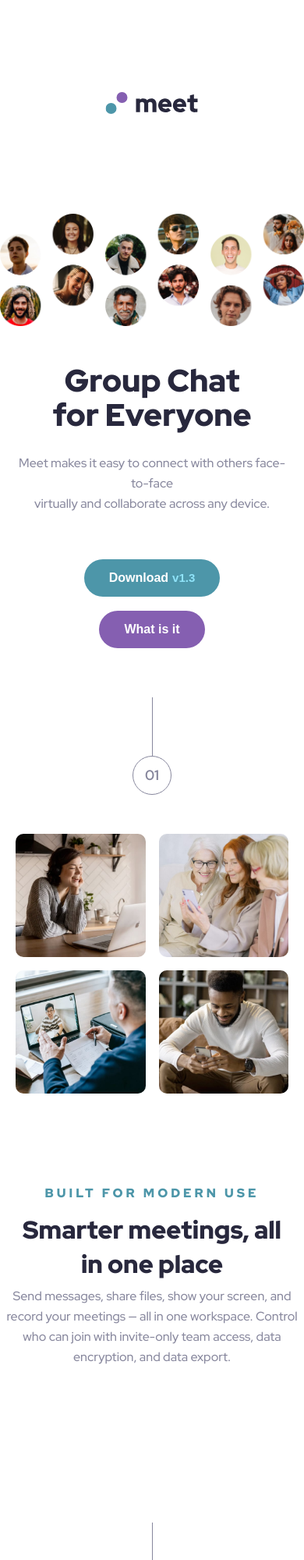
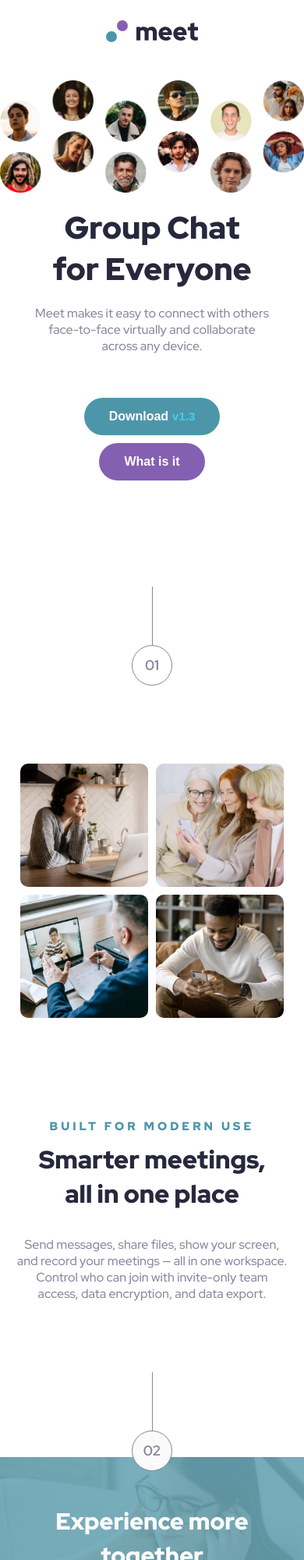
Before and after one commit to DNyamaah/Meet_Landing_Page, a plain HTML site: page meet-landing-page/starter-code/index.html in a window 390 px wide. Shown: the top 2000 px of the page at 78% size. Drawn offline with Linux system fonts and the light colour scheme.

Commit message:
update
Code has been updated to make landing page more responsive

```diff
--- a/meet-landing-page/starter-code/index.html
+++ b/meet-landing-page/starter-code/index.html
@@ -27,7 +27,7 @@
       <div class="container">
         <div class="midinfo">
           <h1>Group Chat<br>for Everyone</h1>
-          <p>Meet makes it easy to connect with others face-to-face<br>virtually and collaborate across any device.</p>
+          <p>Meet makes it easy to connect with others face-to-face virtually and collaborate across any device.</p>
         </div>
         <div class="buttons">
           <button class="down">Download<span>v1.3</span></button>
@@ -58,7 +58,7 @@
 
 <div class="lowertext">
   <span>Built for modern use</span>
-  <h1>Smarter meetings, all<br>in one place</h1>
+  <h1>Smarter meetings, all in one place</h1>
   <p>Send messages, share files, show your screen, and record your meetings — all in one workspace. Control who can join with invite-only team access, data encryption, and data export.</p>
 </div>
 
@@ -72,8 +72,8 @@
 
 <footer class="footer">
   <div class="foottext">
-    <h1>Experience more<br>together</h1>
-    <p>Stay connected with reliable HD meetings<br>and unlimited one-on-one and group video sessions.</p>
+    <h1>Experience more together</h1>
+    <p>Stay connected with reliable HD meetings and unlimited one-on-one and group video sessions.</p>
     <div class="fbutton">
       <a href="#" class="downloadf">Download <span>v1.3</span></a>
     </div>
--- a/meet-landing-page/starter-code/style.css
+++ b/meet-landing-page/starter-code/style.css
@@ -1,13 +1,9 @@
-*,
-*::after,
-*::before {
-  box-sizing: border-box;
 
-}
 
 
 body {
   margin: 0%;
+
 }
 
 .container {
@@ -19,7 +15,7 @@ body {
 
 .topp {
   position: relative;
-  top: 169px;
+  top: 100px;
 }
 
 .topp img {
@@ -37,23 +33,24 @@ body {
   display: flex;
   align-items: center;
   justify-content: center;
-  position: absolute;
-  top: 50%;
-  left: 50%;
-  transform: translate(-50%, -50%);
-  margin-top: -250px;
+  padding-top: 40px;
+  max-width: 100%;
+  overflow: hidden;
 }
+
+
 
 
 .side {
   max-width: 300px;
-  height: auto;
+  max-height: auto;
 }
 
 
 .midinfo {
-  flex: 1 1 100%;
+  flex: 1 -2 100%;
   text-align: center;
+
 }
 
 .midinfo h1 {
@@ -61,7 +58,6 @@ body {
   font-style: normal;
   font-weight: 900;
   font-size: 64px;
-  line-height: 64px;
   color: #28283D;
 }
 
@@ -70,10 +66,11 @@ body {
   font-style: normal;
   font-weight: 500;
   font-size: 18px;
-  line-height: 26px;
   text-align: center;
   color: #87879D;
-  padding-top: -2px;
+  margin: 40px;
+
+
 }
 
 .buttons {
@@ -121,7 +118,7 @@ body {
   font-size: 15px;
   font-weight: 900;
   margin-left: 5px;
-  color: #8FE3F9;
+  color: #45ccee;
 }
 
 .one{
@@ -144,8 +141,6 @@ body {
   align-items: center;
   flex-direction: column;
 }
-
-
 
 .oww{
   display: flex;
@@ -182,18 +177,15 @@ body {
   flex-direction: column;
 }
 
-
-
 .oww2 {
   display: flex;
   align-items: center;
   flex-direction: column;
-  margin-top: 180px;
-  margin-bottom: 20px;
+  margin-top: 170px;
   position: relative;
   z-index: 2;
+  top: 31px;
 }
-
 
 
 .vertical-line2 {
@@ -224,15 +216,14 @@ body {
 
 .lowertext {
   position: relative;
-  width: 540px;
+  max-width: 540px;
   height: 240px;
-  margin: 0 auto;
-  margin-top: 80px;
+  margin: 80px auto 0;
 }
 
 .lowertext span {
   position: absolute;
-  height: 26px;
+  top: 25px;
   left: 0;
   right: 0;
   padding-top: 25px;
@@ -244,73 +235,48 @@ body {
   letter-spacing: 4px;
   text-transform: uppercase;
   color: #4D96A9;
+  max-height: 26px;
 }
-
 
 .lowertext h1 {
   position: absolute;
+  top: 35%;
   left: 0;
   right: 0;
-  top: 17.5%;
-  bottom: 45.83%;
   font-family: 'Red Hat Display';
   font-weight: 900;
   font-size: 40px;
   line-height: 44px;
   text-align: center;
   color: #28283D;
+  max-width: 450px;
+  margin: 0 auto;
 }
 
 .lowertext p {
   position: absolute;
+  top: 130px;
   left: 0;
   right: 0;
-  top: 67.5%;
-  bottom: 0;
   font-family: 'Red Hat Display';
   font-weight: 500;
   font-size: 18px;
-  line-height: 26px;
   text-align: center;
   color: #87879D;
-  margin: 0;
-  padding-top: 16px;
-}
-
-.footer {
-  background: url('./assets/desktop/image-footer.jpg');
-  position: relative;
-  z-index: 1;
-  margin-top: 250px;
-  margin-top: -50px;
-  margin: 0;
+  margin: 10px;
+  padding-top: 45px;
 }
 
 
-.foottext {
-  display: flex;
-  flex-direction: row;
-  justify-content: space-between;
-  gap: 40px;
+.footer {
+  position: relative;
+  background: url('./assets/desktop/image-footer.jpg');
+  background-size: cover;
+  background-position: center;
+  flex-shrink: 0;
+  justify-content: center;
   align-items: center;
-  color: #fff;
-  padding: 60px;
-  width: 100% auto;
-  margin:20px;
-}
-
-.foottext h1 {
-  font-family: 'Red Hat Display';
-  font-weight: 900;
-  font-size: 30px;
-  line-height: 44px;
-  color: #FAFAFA;
-  margin: 0;
-}
-
-.foottext p {
-  font-family: 'Red Hat Display';
-  color: #FAFAFA;
+  opacity: 0.85;
 }
 
 .footer::before {
@@ -325,11 +291,43 @@ body {
   z-index: -1;
 }
 
+
+
+
+.foottext {
+  display: flex;
+  flex-direction: row;
+  justify-content: space-between;
+  gap: 40px;
+  align-items: center;
+  color: #fff;
+  padding: 60px;
+}
+
+.foottext h1 {
+  font-family: 'Red Hat Display';
+  font-weight: 900;
+  font-size: 30px;
+  line-height: 44px;
+  color: #FAFAFA;
+  margin: 0;
+  max-width: 300px;
+}
+
+.foottext p {
+  font-family: 'Red Hat Display';
+  color: #FAFAFA;
+    max-width: 300px;
+
+}
+
+
+
 .fbutton span {
   font-family: 'Red Hat Display';
   font-weight: 900;
   font-size: 16px;
-  color: #D9B8FF;
+  color: #b881f7;
 }
 
 .fbutton{
@@ -362,24 +360,25 @@ body {
 
 @media only screen and (max-width: 1100px){
 
-  .logo {
-    top: 50%;
-    left: 50%;
-    transform: translate(-50%, -50%);
-    margin-top: -600px;
+  .midimgs {
+    position: relative;
+    display: flex;
+    width: 100% auto;
+    top: 150px;
   }
 
-  .midimgs {
-    display: flex;
-    padding: 70px;
-    width: 100% auto;
+  .midinfo {
+    position: relative;
+  }
+
+  .midinfo p {
+    max-width: 500px;
   }
 
   .midimgs img {
     width: 164px;
     height: 158px;
   }
-
 
   .foottext {
     display: flex;
@@ -389,15 +388,15 @@ body {
     color: #fff;
     padding: 60px;
     text-align: center;
-    gap: 20px;
+    gap: 0px;
   }
 
-  .foottext h1{
+  .foottext h1 {
     font-size: 40px;
     line-height: 44px;
   }
 
-  .foottext p{
+  .foottext p {
     font-style: normal;
     font-weight: 500;
     font-size: 18px;
@@ -406,7 +405,7 @@ body {
 
   }
 
-  .fbutton{
+  .fbutton {
     font-family: 'Red Hat Display';
     font-style: normal;
     font-weight: 900;
@@ -414,14 +413,10 @@ body {
     line-height: 26px;
   }
 
-
-
   .lowertext {
     position: relative;
-    top: -50px;
+    top: 70px;
     }
-
-
 
   .lowertext span {
     font-size: 13px;
@@ -457,9 +452,9 @@ body {
     display: flex;
     flex-direction: column;
     justify-content: center;
-    width: 100%;
+    max-width: 100%;
     position: relative;
-    top: 350px;
+    top: 400px;
   }
 
   .images {
@@ -467,6 +462,7 @@ body {
     background-position: center;
     background-repeat: no-repeat;
     background-size: contain;
+
   }
 
   .images img {
@@ -497,226 +493,229 @@ body {
     z-index: -1;
   }
 
+  .foottext p{
+    max-width: 590px;
+  }
+
 }
 
-@media only screen and (max-width: 400px){
 
+
+
+@media only screen and (max-width: 550px){
   .logo {
     position: absolute;
     top: 50%;
     left: 50%;
     transform: translate(-50%, -50%);
-    margin-top: -290px;
-  }
-
-  .footer {
-    background: url('./assets/mobile/image-footer.jpg');
-    background-size: 100% auto;
-    width: 100%;
-    z-index: -1;
-  }
-
-  .midimgs {
-    flex-wrap: wrap;
-    gap: 17px;
-    height: auto;
-    padding: 20px;
-
-  }
-
-  .midimgs > img {
-    flex: 1 1 calc(50% - 10px);
-    height: 100%;
-    object-fit: cover;
-    border-radius: 10px;
-
-  }
-
-  .footer::before {
-    content: "";
-    position: absolute;
-    top: 0;
-    left: 0;
-    width: 100%;
-    height: 100%;
-    background-color: #4D96A9;
-    opacity: 0.85;
-    z-index: -1;
-  }
-
-  .footer {
-    background-color: #4D96A9;
-    color: #fff;
-    padding: 40px;
-    text-align: center;
-    margin: 0;
-  }
-
-  .fbutton {
-    margin-bottom: 40px;
-  }
-
-  .downloadf {
-    display: inline-block;
-    padding: 12px 24px;
-    background-color: #855FB1;
-    color: #fff;
-    text-decoration: none;
-    border-radius: 30px;
-    font-weight: bold;
-  }
-
-  .downloadf span {
-    font-size: 14px;
-    margin-left: 5px;
-  }
-
-  .fbutton{
-    font-style: normal;
-    font-weight: 900;
-    font-size: 16px;
-    line-height: 26px;
-  }
-
-  .lowertext {
-    position: relative;
-    top: -10px;
-    width: 100%;
-    }
-
-  .lowertext span {
-    font-size: 16px;
-  }
-
-  .lowertext h1 {
-    font-size: 32px;
-  }
-
-  .lowertext p {
-    font-size: 16px;
-    display: flex;
-    justify-content: center;
-    align-items: center;
-  }
-
-  .buttons {
-    display: flex;
-    flex-direction: column;
-    gap: 10px;
-    font-size: 16px;
-    justify-content: center;
-    align-items: center;
-    padding: 20px;
-    width: 100%;
-    position: relative;
-    top: 100px;
-    left: 0;
-  }
-
-  .down ,.what{
-    font-size: 16px;
+    margin-top: -400px;
   }
 
   .container {
     display: flex;
     flex-direction: column;
     justify-content: center;
-    align-items: center;
-    width: 100%;
+    max-width: 100%;
     position: relative;
-    padding: 20px;
-    top: 200px;
-    left: 0;
+    top: 270px;
   }
 
   .midinfo {
     position: relative;
-    top: 50px;
-    text-align: center;
+    gap: 20px
   }
 
- .midinfo h1{
+  .midinfo h1 {
     font-size: 40px;
-    line-height: 44px;
- }
+  }
 
- .midinfo p{
-  font-weight: 500;
-  font-size: 16px;
-}
+  .midinfo p {
+    max-width: 500px;
+    font-size: 16px;
+    position: relative;
+    top: -20px;
+  }
+
+  .buttons {
+    display: flex;
+    flex-direction: column;
+    align-items: center;
+    gap: 2px;
+  }
+
+  .oww{
+    display: flex;
+    align-items: center;
+    flex-direction: column;
+    margin-top: 180px;
+  }
+
+  .lowertext {
+    position: relative;
+    max-width: 540px;
+    height: 240px;
+    margin: 0 auto;
+    margin-top: 240px;
+  }
+
+  .lowertext span {
+    position: absolute;
+    max-height: 26px;
+    left: 0;
+    right: 0;
+    padding-top: 25px;
+    font-family: 'Red Hat Display';
+    font-weight: 900;
+    font-size: 15px;
+    line-height: 26px;
+    text-align: center;
+    letter-spacing: 4px;
+    text-transform: uppercase;
+    color: #4D96A9;
+  }
+
+  .lowertext h1 {
+    font-size: 40px;
+
+  }
+
+  .lowertext p {
+    position: absolute;
+    left: 0;
+    right: 0;
+    top: 225px;
+    bottom: 0;
+    font-family: 'Red Hat Display';
+    font-weight: 500;
+    font-size: 18px;
+    text-align: center;
+    align-items: center;
+    color: #87879D;
+    margin: 20px;
+    padding-top: 16px;
+
+  }
 
   .images {
     background-image: url('./assets/tablet/image-hero.png');
     background-position: center;
     background-repeat: no-repeat;
-    background-size: 100% auto;
+    background-size: contain;
+    position: relative;
+    top: -70px;
   }
 
-  .oww {
-    position: relative;
-    top: 120px;
-    font-size: 16px;
-    padding: 20px;
-    text-align: center;
-  }
-
-  .oww2{
-    position: relative;
-    display: flex;
-    align-items: center;
-    flex-direction: column;
-    top: 30px;
-    margin-bottom: 20px;
+  .images img {
+    display: none;
   }
 
   .footer {
     background: url('./assets/mobile/image-footer.jpg');
-    background-repeat: no-repeat;
     background-size: cover;
-    width: 100%;
-    padding: 20px;
-    box-sizing: border-box;
-    margin: 0;
+    background-position: center;
   }
 
-  .footer h1 {
-    font-size: 32px;
-    font-style: normal;
-    font-weight: 800;
-    width: 300px;
+  .midimgs {
+    flex-wrap: wrap;
   }
 
-  .foottext {
+  .foottext h1 {
+    font-family: 'Red Hat Display';
+    font-weight: 900;
+    font-size: 30px;
+    line-height: 44px;
+    color: #FAFAFA;
+    margin: 0;
+    max-width: 700px;
+  }
+
+}
+
+@media only screen and (max-width: 400px){
+
+  .logo {
+    position: relative;
+    left: 50%;
+    transform: translate(-50%, -50%);
+    margin-top: 20px;
+  }
+
+  .container {
     display: flex;
+    flex-direction: column;
     justify-content: center;
-    align-items: center;
+    max-width: 100%;
+    position: relative;
+    top: 240px;
+  }
+
+  .images {
+    background-image: url('./assets/tablet/image-hero.png');
+    background-position: center;
+    background-repeat: no-repeat;
+    background-size: contain;
+    position: relative;
+    top: -190px;
   }
 
 
-  .footer p {
-    font-size: 16px;
-    line-height: 20px;
-    margin-bottom: 20px;
-    width: 100%;
+  .oww{
+    display: flex;
+    align-items: center;
+    flex-direction: column;
+    margin-top: 90px;
   }
 
-  .downloadf {
+  .lowertext {
+    position: relative;
+    max-width: 540px;
+    height: 240px;
+    margin: 0 auto;
+    margin-top: 240px;
+  }
+
+  .lowertext span {
+    position: absolute;
+    max-height: 26px;
+    left: 0;
+    right: 0;
+    padding-top: 25px;
+    font-family: 'Red Hat Display';
+    font-weight: 900;
+    font-size: 15px;
+    line-height: 26px;
+    text-align: center;
+    letter-spacing: 4px;
+    text-transform: uppercase;
+    color: #4D96A9;
+  }
+
+  .lowertext h1 {
+    font-size: 32px;
+    max-width: 300px;
+
+  }
+
+  .lowertext p {
+    position: absolute;
+    left: 0;
+    right: 0;
+    top: 210px;
+    bottom: 0;
+    font-family: 'Red Hat Display';
+    font-weight: medium;
     font-size: 16px;
-    background-color: #855FB1;
-    border: none;
-    color: white;
-    padding: 15px 32px;
     text-align: center;
-    text-decoration: none;
-    display: inline-block;
-    margin: 4px 2px;
-    cursor: pointer;
-    border-radius: 70px;
-    border-radius: 29px;
-    font-weight: 900;
-    width: 100%;
-    max-width: 200px;
-    margin: 0 auto;
+    align-items: center;
+    color: #87879D;
+    margin: 20px;
+    padding-top: 16px;
+
+  }
+
+  .midimgs {
+    flex-wrap: wrap;
+    gap: 10px;
   }
 
 }
```
